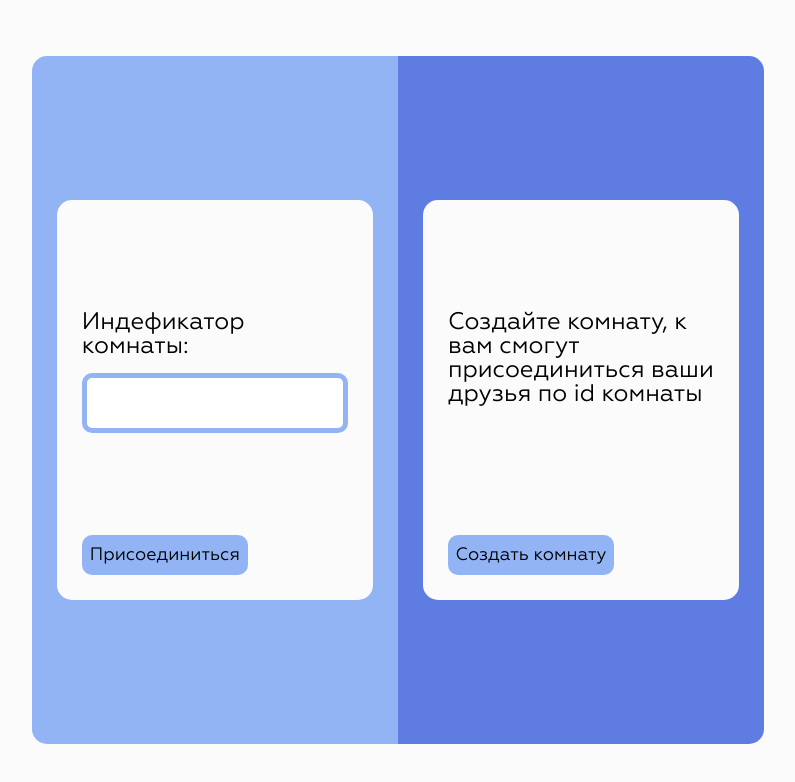
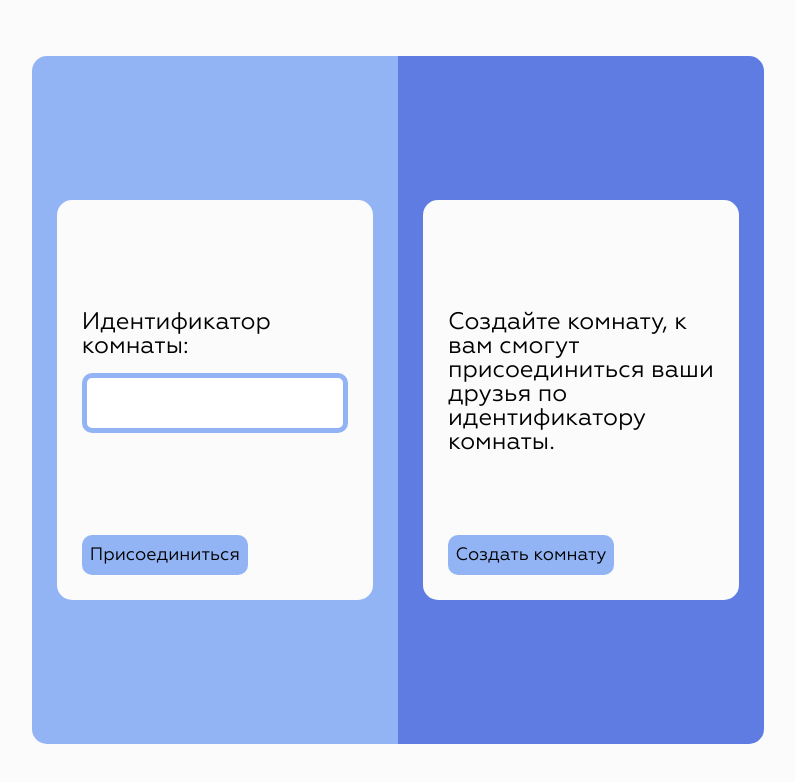
Before and after one commit to BogDoti228/team_project_crocodile_front, a React (Create React App) app: page / in a window 1280 px wide. Shown: the top 782 px of the page, without its empty margins (242-1037 px from the left). Built offline with nearby package versions, Linux system fonts and the light colour scheme; what @microsoft/signalr, redux-signalr would draw is missing.

Commit message:
Wrote info on enterRoom

```diff
--- a/src/components/choiceRoomWindow/CreateRoom.tsx
+++ b/src/components/choiceRoomWindow/CreateRoom.tsx
@@ -22,7 +22,7 @@ function CreateRoom() {
     return (
         <div className={style.section + ' ' + style.createRoom}>
             <div className={style.widget}>
-                <div className={style.text}>Создайте комнату, к вам смогут присоединиться ваши друзья по id комнаты</div>
+                <div className={style.text}>Создайте комнату, к вам смогут присоединиться ваши друзья по идентификатору комнаты.</div>
                 <button className={`${style.button} btn`} onClick={handleCreateRoom}>Создать комнату</button>
             </div>
 
--- a/src/components/choiceRoomWindow/JoinRoom.tsx
+++ b/src/components/choiceRoomWindow/JoinRoom.tsx
@@ -35,7 +35,7 @@ function JoinRoom() {
     return (
         <div className={style.section + ' ' + style.joinRoom}>
             <div className={style.widget}>
-                    <div>Индефикатор комнаты:</div>
+                    <div>Идентификатор комнаты:</div>
                     {isErrorRoom && <div className={style.errorMessage}>Такой комнаты не существует</div>}
                     <input className={`${style.input} input`}
                            type="text"
--- a/src/components/enterWindow/Info.tsx
+++ b/src/components/enterWindow/Info.tsx
@@ -4,9 +4,10 @@ import style from "./enterWindow.module.scss";
 const Info : React.FC = () => {
     return (
         <div className={style.info}>
-            Тут можно рассказать про игру,
-            правила, про проект, ченить такое,
-            <span>Вот так можно помечать важное</span>
+            Смысл игры: <span>угадать слово.</span> <br/>
+            Перед игрой создатель комнаты выбирает человека, который будет рисовать первый, время на один раунд и максимальное количество очков. <br/>
+            По достижению максимального количества очков игра заканчивается. За угаданное слово, человеку, который рисовал начисляется 2 очка, угадавшему 1 очко.
+            Для угадывания слова его надо <span>написать в чат</span>, рисующий может пометить его как правильно, после чего раунд закончится.
         </div>
     )
 }
--- a/src/components/enterWindow/enterWindow.module.css
+++ b/src/components/enterWindow/enterWindow.module.css
@@ -64,5 +64,8 @@
   font-size: 24px;
   padding: 40px;
 }
+.info span {
+  color: #FBFBFB;
+}
 
 /*# sourceMappingURL=enterWindow.module.css.map */
--- a/src/components/enterWindow/enterWindow.module.scss
+++ b/src/components/enterWindow/enterWindow.module.scss
@@ -68,6 +68,6 @@
   font-size: 24px;
   padding: 40px;
   span{
-    //color: $background-white;
+    color: $background-white;
   }
 }
```
Also changed, not shown: 1 other file (tests, documents, lock files or other folders).
